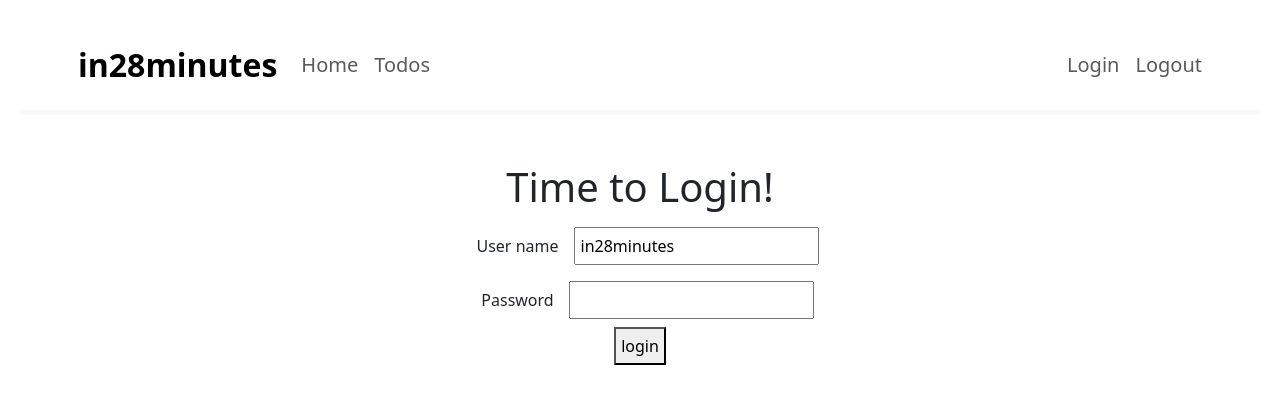
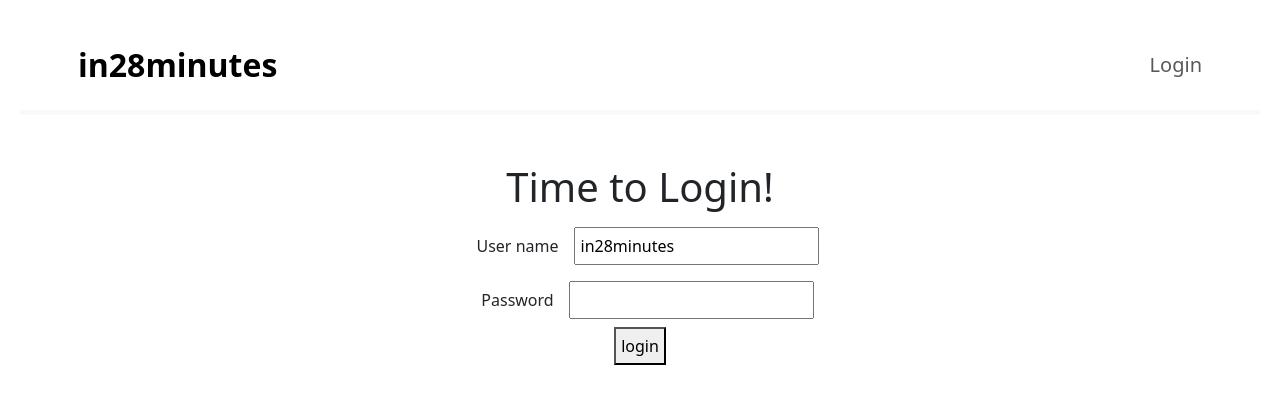
Before and after one commit to imnilesh18/Spring-Boot-3-Spring-Framework-6-with-Java, a React (Create React App) app in the folder 12_full-stack/Practise/01-frontend/todo-app/: page / in a window 1280 px wide. Shown: the top 404 px of the page. Built offline with nearby package versions, Linux system fonts and the light colour scheme.

Commit message:
Setting isAuthenticated into React State - Auth Context

```diff
--- a/12_full-stack/Practise/01-frontend/todo-app/src/components/todo/HeaderComponent.jsx
+++ b/12_full-stack/Practise/01-frontend/todo-app/src/components/todo/HeaderComponent.jsx
@@ -5,8 +5,13 @@
 
 //   const authContext = useContext(AuthContext)
     const authContext = useAuth()
+    const isAuthenticated = authContext.isAuthenticated
 
-    console.log(authContext.number);
+    function logout() {
+        authContext.setAuthenticated(false)
+    }
+    // console.log(authContext);
+    // console.log(authContext.number);
 
   return (
            <header className="border-bottom border-light border-5 mb-5 p-2">
@@ -16,13 +21,21 @@
                           <a className="navbar-brand ms-2 fs-2 fw-bold text-black" href="https://www.in28minutes.com">in28minutes</a>
                           <div className="collapse navbar-collapse">
                               <ul className="navbar-nav">
-                                  <li className="nav-item fs-5"><Link className="nav-link" to="/welcome/in28minutes">Home</Link></li>
-                                  <li className="nav-item fs-5"><Link className="nav-link" to="/todos">Todos</Link></li>
+                                  <li className="nav-item fs-5">
+                                    { isAuthenticated && <Link className="nav-link" to="/welcome/in28minutes">Home</Link> }
+                                  </li>
+                                  <li className="nav-item fs-5">
+                                    { isAuthenticated && <Link className="nav-link" to="/todos">Todos</Link> }
+                                  </li>
                               </ul>
                           </div>
                           <ul className="navbar-nav">
-                              <li className="nav-item fs-5"><Link className="nav-link" to="/login">Login</Link></li>
-                              <li className="nav-item fs-5"><Link className="nav-link" to="/logout">Logout</Link></li>
+                              <li className="nav-item fs-5">
+                                { !isAuthenticated && <Link className="nav-link" to="/login">Login</Link> }
+                             </li>
+                              <li className="nav-item fs-5">
+                                { isAuthenticated && <Link className="nav-link" to="/logout" onClick={logout}>Logout</Link> }
+                              </li>
                           </ul>
                       </nav>
                   </div>
--- a/12_full-stack/Practise/01-frontend/todo-app/src/components/todo/LoginComponent.jsx
+++ b/12_full-stack/Practise/01-frontend/todo-app/src/components/todo/LoginComponent.jsx
@@ -1,5 +1,6 @@
 import { useState } from 'react'
 import {useNavigate} from 'react-router-dom'
+import { useAuth } from './security/AuthContext';
 
 function LoginComponent() {
 
@@ -13,6 +14,8 @@
 
   const navigate = useNavigate();
 
+  const authContext = useAuth()
+
   function handleUsernameChange(event) {
     setUsername(event.target.value)
   }
@@ -23,11 +26,14 @@
 
   function handleSubmit() {
     if(username==='in28minutes' && password==='dummy') {
+      authContext.setAuthenticated(true)
       console.log('Success')
       setShowSuccessMessage(true)
       setErrorSuccessMessage(false)
       navigate(`/welcome/${username}`)
+
     } else {
+      authContext.setAuthenticated(false)
       console.log('Failed')
       setShowSuccessMessage(false)
       setErrorSuccessMessage(true)
--- a/12_full-stack/Practise/01-frontend/todo-app/src/components/todo/security/AuthContext.js
+++ b/12_full-stack/Practise/01-frontend/todo-app/src/components/todo/security/AuthContext.js
@@ -11,10 +11,14 @@
   // 3: Put some state in the context
   const[number, setNumber] = useState(10)
 
-  setInterval( () => setNumber(number + 1), 10000 )
+  const[isAuthenticated, setAuthenticated] = useState(false)
+
+  // setInterval( () => setNumber(number + 1), 10000 )
+
+  // const valueToBeShared = { number, isAuthenticated, setAuthenticated }
 
   return (
-    <AuthContext.Provider value={ { number } }>
+    <AuthContext.Provider value={ { number, isAuthenticated, setAuthenticated } }>
       {children}
     </AuthContext.Provider>
   )
```
